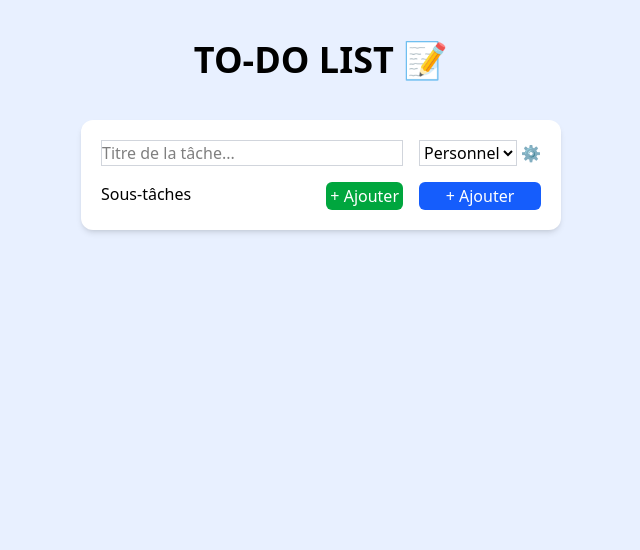
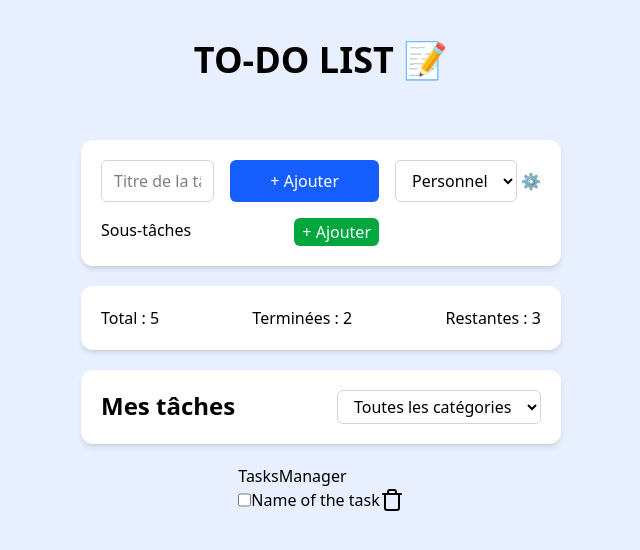
Before and after one commit to Antoinekoe/what-to-do, a React (Vite) app: page / in a window 1280 px wide. Shown: the top 550 px of the page, without its empty margins (319-959 px from the left). Built offline with nearby package versions, Linux system fonts and the light colour scheme.

Commit message:
Add total tasks - Add my tasks - Add lucide react

```diff
--- a/package.json
+++ b/package.json
@@ -11,6 +11,7 @@
   },
   "dependencies": {
     "@tailwindcss/vite": "^4.1.11",
+    "lucide-react": "^0.539.0",
     "react": "^19.1.1",
     "react-dom": "^19.1.1",
     "tailwindcss": "^4.1.11"
--- a/src/App.jsx
+++ b/src/App.jsx
@@ -1,10 +1,16 @@
 import AddTasks from "./components/AddTasks";
+import MyTasks from "./components/MyTasks";
+import TasksCount from "./components/TasksCount";
+import TasksManager from "./components/TasksManager";
 
 function App() {
   return (
-    <div className="flex flex-col justify-center items-center max-w-3/8 mx-auto">
+    <div className="flex flex-col gap-5 justify-center items-center max-w-3/8 mx-auto">
       <h1 className="font-bold text-4xl py-10">TO-DO LIST 📝</h1>
       <AddTasks />
+      <TasksCount />
+      <MyTasks />
+      <TasksManager />
     </div>
   );
 }
--- a/src/components/AddTasks.jsx
+++ b/src/components/AddTasks.jsx
@@ -2,28 +2,31 @@ const AddTasks = () => {
   return (
     <div className="flex gap-4 bg-white rounded-xl w-full py-5 px-5 shadow-md">
       <div className="flex flex-col gap-4 w-full">
-        <input
-          type="text"
-          placeholder="Titre de la tâche..."
-          className="border-1 border-gray-300"
-        />
+        <div className="flex gap-4 justify-between">
+          <input
+            type="text"
+            placeholder="Titre de la tâche..."
+            className="border-1 border-gray-300 px-3 py-2 rounded-md w-full focus:outline-none"
+            autoFocus
+          />
+          <button className="flex justify-center items-center cursor-pointer bg-blue-600 text-white px-10 rounded-md flex-shrink-0">
+            + Ajouter
+          </button>
+        </div>
         <div className="flex justify-between">
           <span>Sous-tâches</span>
-          <button className="cursor-pointer bg-green-600 text-white px-1 py-0.5 text-center rounded-md">
+          <button className="cursor-pointer bg-green-600 text-white px-2 py-0.5 text-center rounded-md">
             + Ajouter
           </button>
         </div>
       </div>
       <div className="flex flex-col gap-4">
         <div className="flex gap-1">
-          <select className="border-1 border-gray-300">
+          <select className="border-1 border-gray-300 rounded-md px-3 py-2">
             <option value="Personnel">Personnel</option>
           </select>
-          <button>⚙️</button>
+          <button className="cursor-pointer">⚙️</button>
         </div>
-        <button className="cursor-pointer bg-blue-600 text-white px-1 py-0.5 text-center h-full rounded-md">
-          + Ajouter
-        </button>
       </div>
     </div>
   );
--- /dev/null
+++ b/src/components/MyTasks.jsx
@@ -0,0 +1,14 @@
+const MyTasks = () => {
+  return (
+    <div className="flex flex-col gap-4 justify-between bg-white rounded-xl w-full py-5 px-5 shadow-md">
+      <div className="flex justify-between">
+        <h2 className="font-semibold text-2xl">Mes tâches</h2>
+        <select className="border-1 border-gray-300 rounded-md px-3 py-1">
+          <option value="Toutes les catégories">Toutes les catégories</option>
+        </select>
+      </div>
+    </div>
+  );
+};
+
+export default MyTasks;
--- /dev/null
+++ b/src/components/Tasks.jsx
@@ -0,0 +1,13 @@
+import { Trash } from "lucide-react";
+
+const Tasks = () => {
+  return (
+    <div className="flex">
+      <input type="checkbox" />
+      <span>Name of the task</span>
+      <Trash />
+    </div>
+  );
+};
+
+export default Tasks;
--- /dev/null
+++ b/src/components/TasksCount.jsx
@@ -0,0 +1,11 @@
+const TasksCount = () => {
+  return (
+    <div className="flex gap-4 justify-between bg-white rounded-xl w-full py-5 px-5 shadow-md">
+      <span>Total : 5</span>
+      <span>Terminées : 2</span>
+      <span>Restantes : 3</span>
+    </div>
+  );
+};
+
+export default TasksCount;
--- /dev/null
+++ b/src/components/TasksManager.jsx
@@ -0,0 +1,18 @@
+import { useState } from "react";
+import Tasks from "./Tasks";
+
+const TasksManager = () => {
+  const [categoryManager, setCategoryManager] = useState({
+    Personnel: 0,
+    Travail: 0,
+    Santé: 0,
+  });
+  return (
+    <div>
+      TasksManager
+      <Tasks />
+    </div>
+  );
+};
+
+export default TasksManager;
```
Also changed, not shown: src/components/Subtasks.jsx (added), 1 other file (tests, documents, lock files or other folders).
